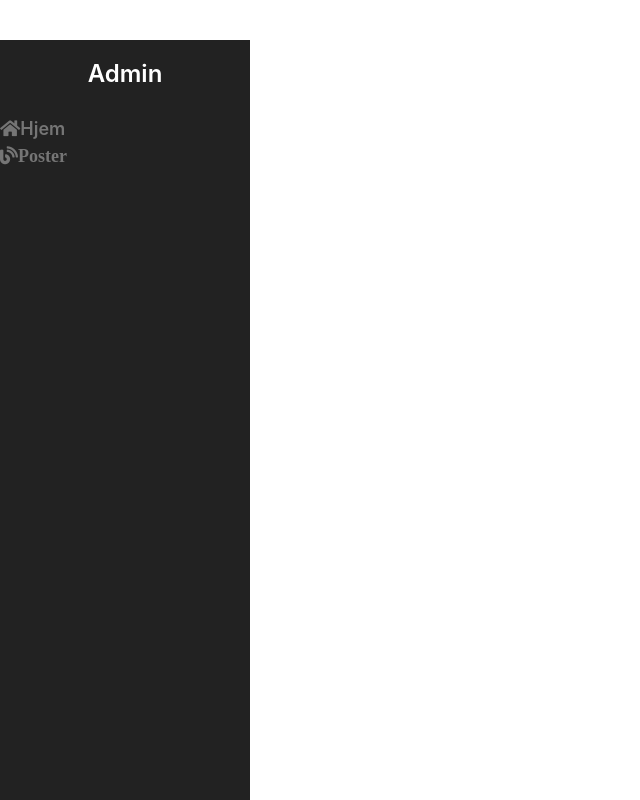
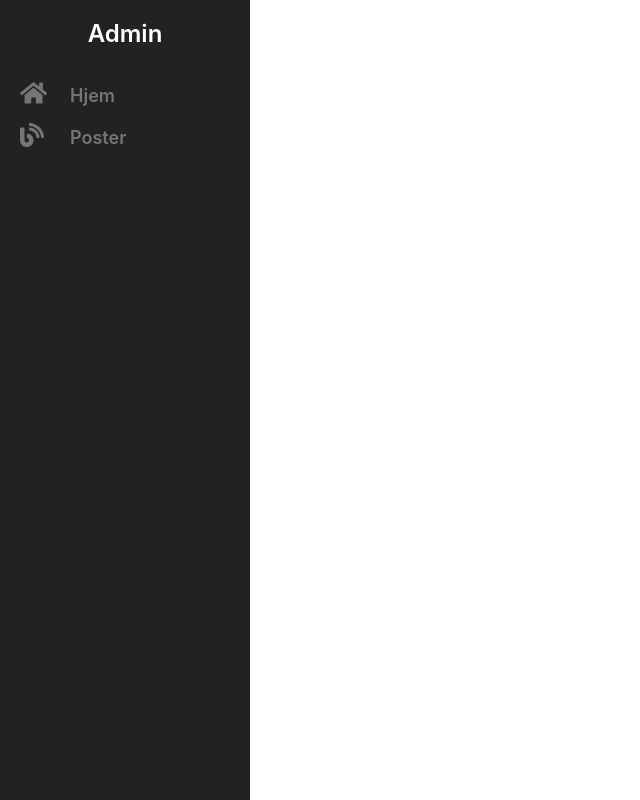
Before and after one commit to trivedisorabh/flask-rest-blogApi, a Vue app in the folder client/: page /Admin in a window 1280 px wide. Shown: the whole page, without its empty margins (0-640 px from the left). Built offline with nearby package versions, Linux system fonts and the light colour scheme.

Commit message:
Adding admin views and testing

```diff
--- a/client/src/components/Admin.vue
+++ b/client/src/components/Admin.vue
@@ -1,74 +1,23 @@
 <template>
-  <div id="sidenav">
-    <aside id="sidebar-wrapper">
-      <div class="sidebar-brand">
-        <h2>Admin</h2>
-      </div>
-      <ul class="sidebar-nav">
-        <li class="active">
-          <a href="#"><i class="fa fa-home"></i>Hjem</a>
-        </li>
-        <li>
-          <a href="#"><i class="fas fa-blog">Poster</i></a>
-        </li>
-      </ul>
-    </aside>
+  <div id="sidebar">
+    <sidebar/>
   </div>
+
 </template>
-
 
 <script>
 
+import AdminNav from './AdminNav.vue';
+
+export default {
+  name: 'admin',
+  components: {
+    'sidebar': AdminNav
+  }
+}
 
 </script>
 
 <style>
 
-#sidenav {
-  padding-left: 0;
-  transition: all 0.5s;
-  position: relative;
-}
-
-#sidebar-wrapper{
-  background: #222;
-  position: fixed;
-  height: 100%;
-  width: 250px;
-  overflow-y: auto;
-  overflow-x: hidden;
-  z-index: 1000;
-}
-
-.sidebar-brand {
-  position: absolute;
-  width: 250px;
-  text-align: center;
-  padding: 20px 0;
-}
-
-.sidebar-brand h2 {
-  margin: 0;
-  font-weight: 600;
-  font-size: 24px;
-  color: #fff;
-}
-
-.sidebar-nav {
-  position: absolute;
-  top: 75px;
-  width: 250px;
-  margin: 0;
-  padding: 0;
-  list-style: none;
-}
-
-.sidebar-nav > li a {
-  display: block;
-  text-decoration: none;
-  color: #757575;
-  font-weight: 600;
-  font-size: 18px;
-}
-
 </style>
--- /dev/null
+++ b/client/src/components/AdminNav.vue
@@ -0,0 +1,103 @@
+<template>
+  <body>
+    <div id="sidenav">
+      <aside id="sidebar-wrapper">
+        <div class="sidebar-brand">
+          <h2>Admin</h2>
+        </div>
+        <ul class="sidebar-nav">
+          <li class="active">
+            <a href="#"><i class="fa fa-home"></i>Hjem</a>
+          </li>
+          <li>
+            <a href="#"><i class="fas fa-blog"></i>Poster</a>
+          </li>
+        </ul>
+      </aside>
+    </div>
+  </body>
+</template>
+
+
+<script>
+
+
+</script>
+
+<style>
+/* simple prototype css, need to be adjust for sevral views... */
+#sidenav {
+
+  /* must be a simpler way to have the navbar fill out the voids */
+  padding-left: 0;
+  transition: all 0.5s;
+  position: relative;
+  margin-top: -50px;
+  margin-bottom: 50px;
+
+}
+
+#sidebar-wrapper{
+  background: #222;
+  position: fixed;
+  height: 100%;
+  width: 250px;
+  overflow-y: auto;
+  overflow-x: hidden;
+  z-index: 1000;
+}
+
+.sidebar-brand {
+  position: absolute;
+  width: 250px;
+  text-align: center;
+  padding: 20px 0;
+}
+
+.sidebar-brand h2 {
+  margin: 0;
+  font-weight: 600;
+  font-size: 24px;
+  color: #fff;
+}
+
+.sidebar-nav {
+  position: absolute;
+  top: 75px;
+  width: 250px;
+  margin: 0;
+  padding: 0;
+  list-style: none;
+}
+
+.sidebar-nav > li a {
+  display: block;
+  text-decoration: none;
+  color: #757575;
+  font-weight: 600;
+  font-size: 18px;
+}
+
+.sidebar-nav li {
+  text-indent: 10px;
+  line-height: 42px;
+}
+
+.sidebar-nav li a:hover {
+  text-decoration: none;
+  color: #fff;
+  background: #F8BE12;
+}
+
+.sidebar-nav li a i.fa{
+  font-size: 24px;
+  width: 60px;
+}
+
+.sidebar-nav li a i.fas{
+  font-size: 24px;
+  width: 60px;
+}
+
+
+</style>
--- a/client/src/router.js
+++ b/client/src/router.js
@@ -22,7 +22,7 @@ export default new Router({
       component: Login
     },
     {
-      path: '/admin',
+      path: '/Admin',
       name: 'Admin',
       component: Admin
     }
```
